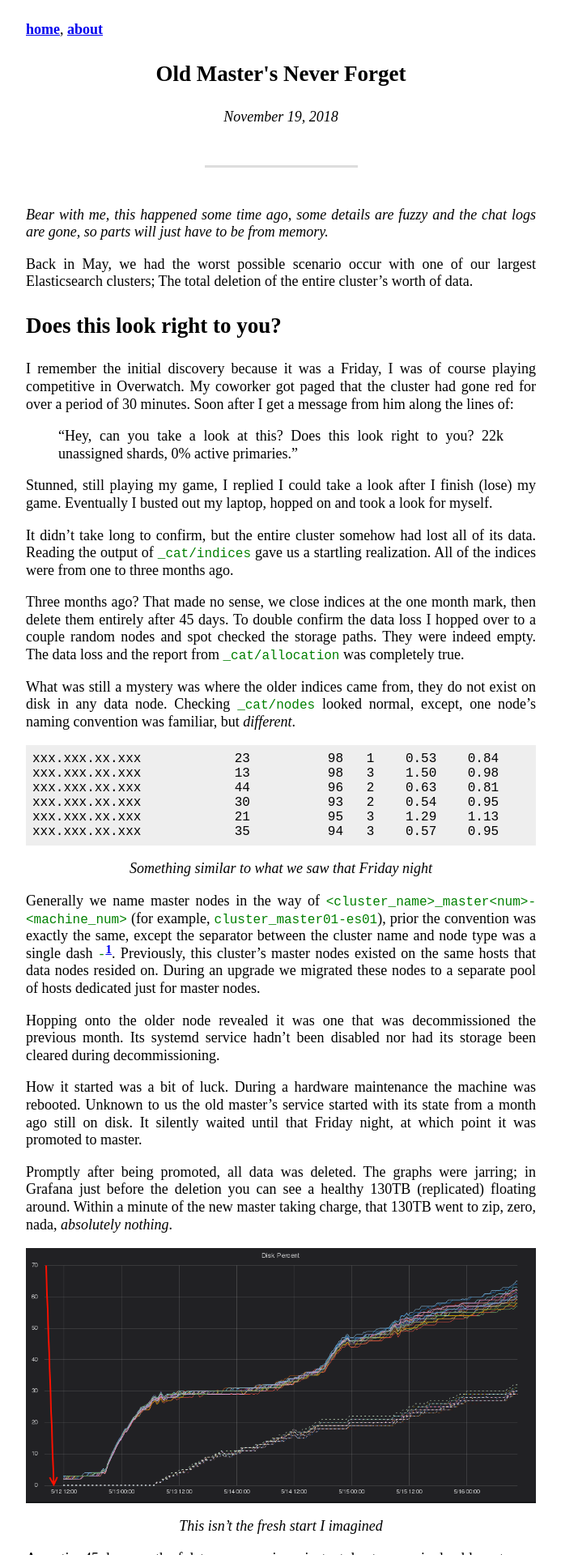
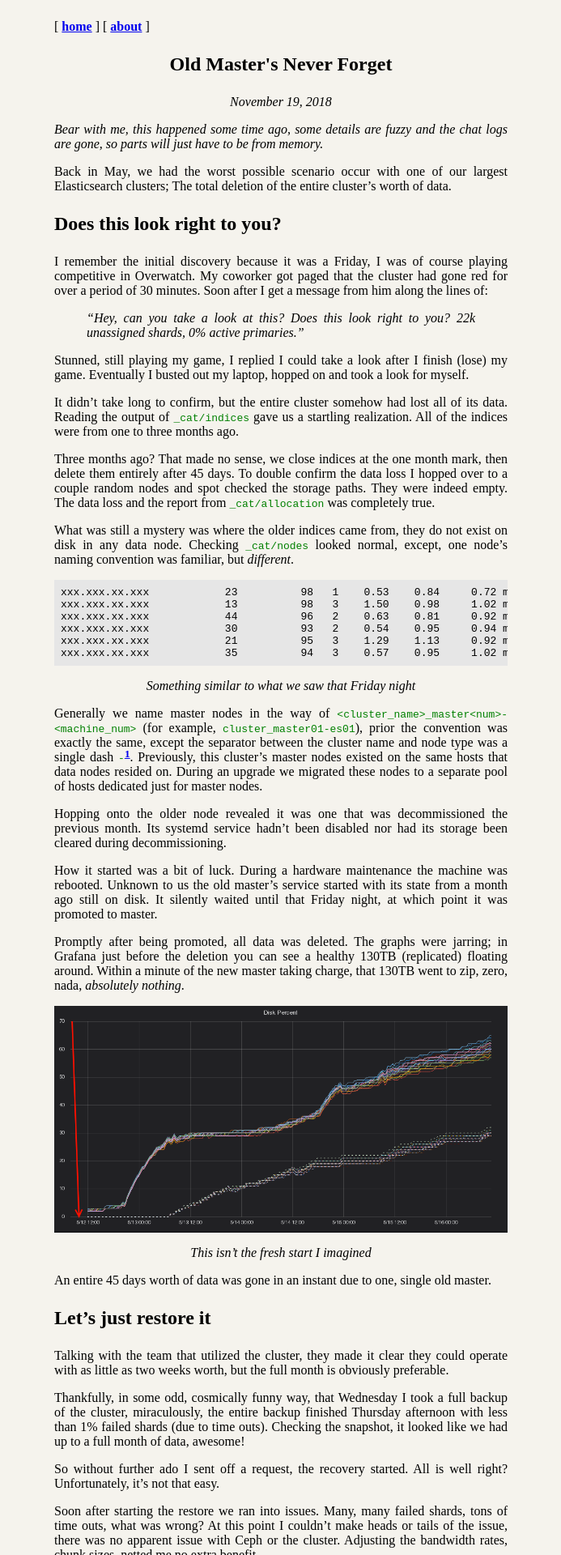
Before and after one commit to Battleroid/site, a Jekyll site: the page built from _posts/2018-11-19-old-masters.md, in a window 1280 px wide. Shown: the top 1920 px of the page at 81% size, without its empty margins (293-986 px from the left). Built offline with Jekyll 4.4.1, drawn with Linux system fonts in a browser that asks for light colours.

Commit message:
Go simple

```diff
--- a/_includes/nav.html
+++ b/_includes/nav.html
@@ -1,3 +1,3 @@
 <nav>
-    <a href="{{ site.baseurl }}/">home</a>, <a href="{{ site.baseurl }}/about">about</a>
+    [ <a href="{{ site.baseurl }}/">home</a> ] [ <a href="{{ site.baseurl }}/about">about</a> ]
 </nav>
--- a/_layouts/post.html
+++ b/_layouts/post.html
@@ -6,6 +6,5 @@ layout: default
         <h1>{{ page.title }}</h1>
         <time pubdate="pubdate" datetime="{{ page.date | date: "%Y-%m-%d" }}">{{ page.date | date: "%B %d, %Y" }}</time>
     </header>
-    <hr>
     {{ content }}
 </article>
--- a/_posts/2018-11-19-old-masters.md
+++ b/_posts/2018-11-19-old-masters.md
@@ -11,7 +11,7 @@ Back in May, we had the worst possible scenario occur with one of our largest El
 
 I remember the initial discovery because it was a Friday, I was of course playing competitive in Overwatch. My coworker got paged that the cluster had gone red for over a period of 30 minutes. Soon after I get a message from him along the lines of:
 
-> "Hey, can you take a look at this? Does this look right to you? 22k unassigned shards, 0% active primaries."
+> Hey, can you take a look at this? Does this look right to you? 22k unassigned shards, 0% active primaries.
 
 Stunned, still playing my game, I replied I could take a look after I finish (lose) my game. Eventually I busted out my laptop, hopped on and took a look for myself.
 
--- a/css/main.css
+++ b/css/main.css
@@ -1,8 +1,7 @@
 body {
-    color: black;
     font-family: serif;
-    font-size: 18px;
-    line-height: 1.2;
+    font-size: 16px;
+    background: #f5f3ed;
 }
 
 main {
@@ -16,14 +15,14 @@ nav {
 }
 
 pre, code, ul.posts time {
-    font: 16px monospace;
+    font: 13px monospace;
 }
 
 pre code {
     padding: 8px;
     overflow: auto;
     display: block;
-    background: #eee;
+    background: #e6e6e6;
     white-space: pre;
     word-wrap: normal;
 }
@@ -34,6 +33,26 @@ p {
 
 a {
     font-weight: bold;
+}
+
+blockquote {
+    quotes: '“' '”';
+    font-style: italic;
+}
+
+blockquote p:before {
+    content: '“';
+    content: open-quote;
+}
+
+blockquote p:after {
+    content: '';
+    content: no-close-quote;
+}
+
+blockquote p:last-child:after {
+    content: '”';
+    content: close-quote;
 }
 
 /* normalize the user agent stylehseet */
@@ -55,17 +74,6 @@ h1 a, h2 a, h3 a, h4 a, h5 a, h6 a {
 
 article header {
     text-align: center;
-}
-
-hr {
-    background: #ddd;
-    border: none;
-    height: 3px;
-}
-
-header + hr {
-    margin: 3rem auto;
-    width: 30%;
 }
 
 p code, li code {
@@ -129,8 +137,10 @@ abbr[title], acronym[title] {
 @media print {
     main {
         max-width: 100%;
+        margin: 0;
     }
     pre code {
+        font-size: 11px;
         white-space: pre-wrap;
     }
 }
```
Also changed, not shown: 404.md (+1 -3 lines), assets/magellan.gif (deleted).
